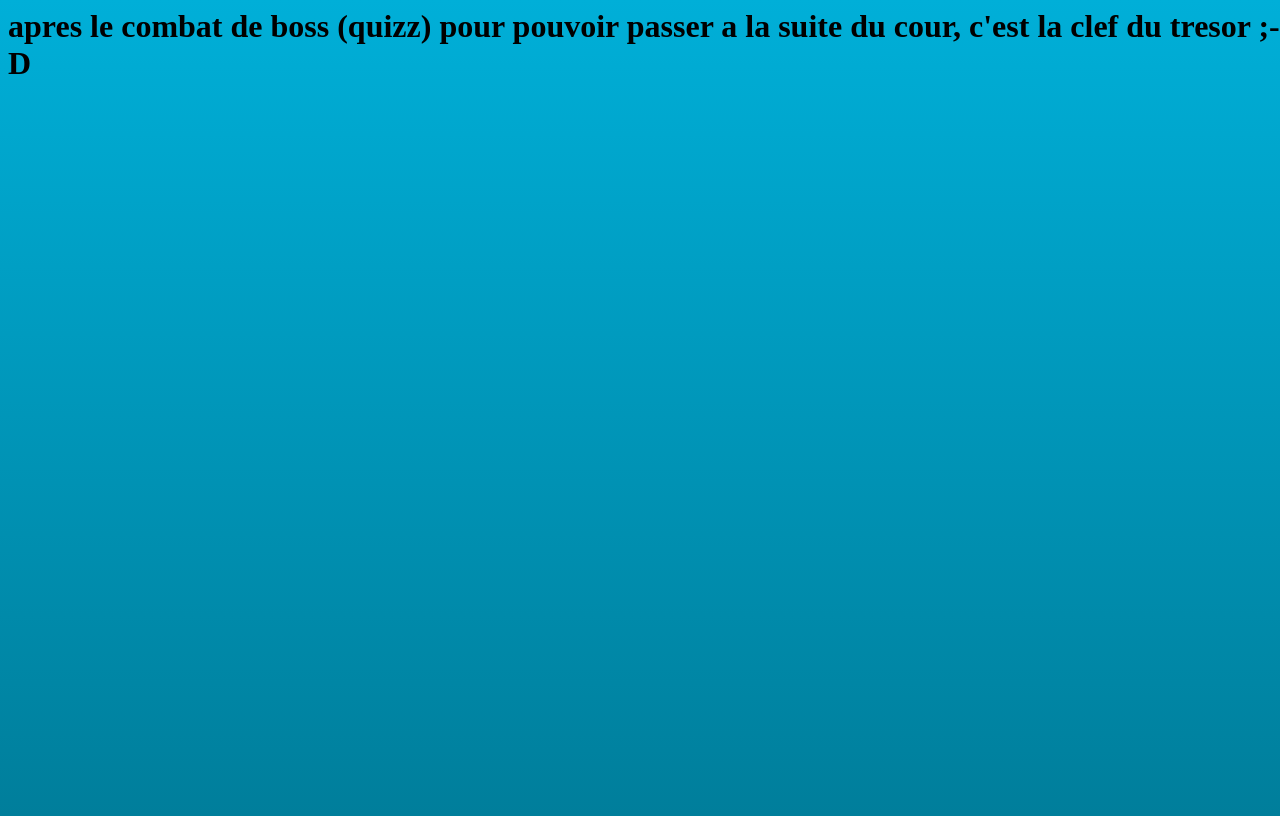
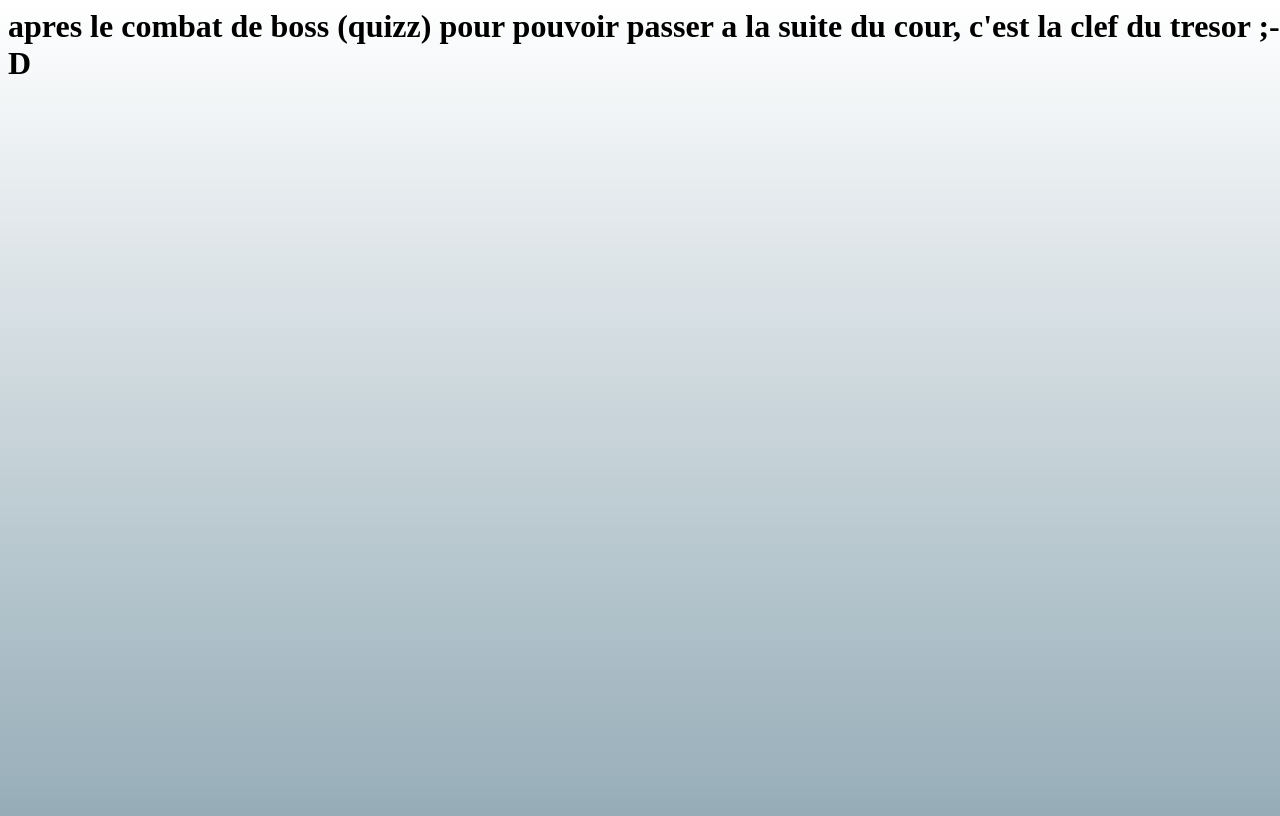
Before and after one commit to VNicolasNSI/sitensi, a PHP site: page /code.html in a window 1280 px wide. Run offline with PHP 8.4, Linux system fonts and the light colour scheme.

Commit message:
essai nig

```diff
--- a/SiteNSISamuel/base.css
+++ b/SiteNSISamuel/base.css
@@ -2,14 +2,14 @@ body {
 	background-color: #fff;
 	overflow: auto;
 	width: 100%;
-	background: linear-gradient(#00AFD8, #007E9B);
+	background: linear-gradient(white, #96ADB8);
 
 }
 .body2 {
 	background-color: #fff;
 	overflow: auto;
 	width: 100%;
-	background: linear-gradient(#00AFD8, #007E9B);
+	background: linear-gradient(white, #96ADB8);
 	height: 100%;
 
 }
```
